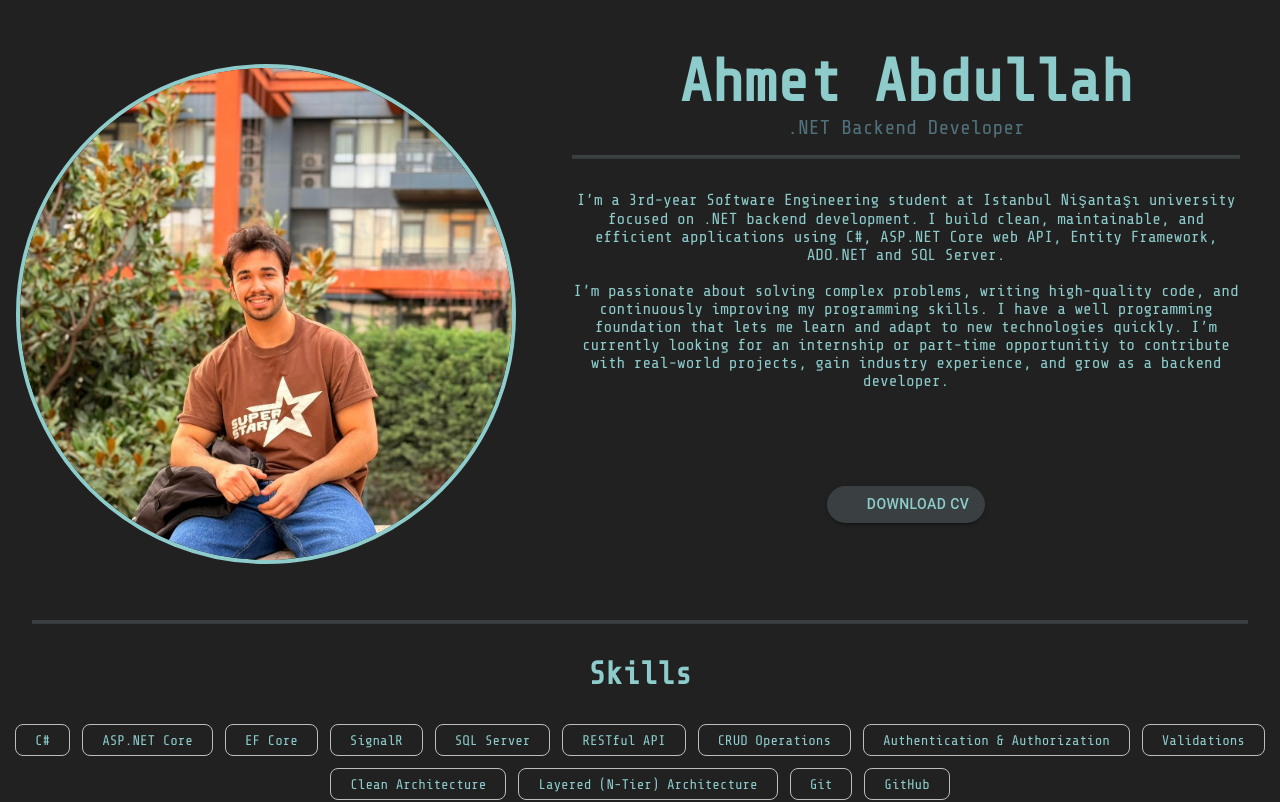
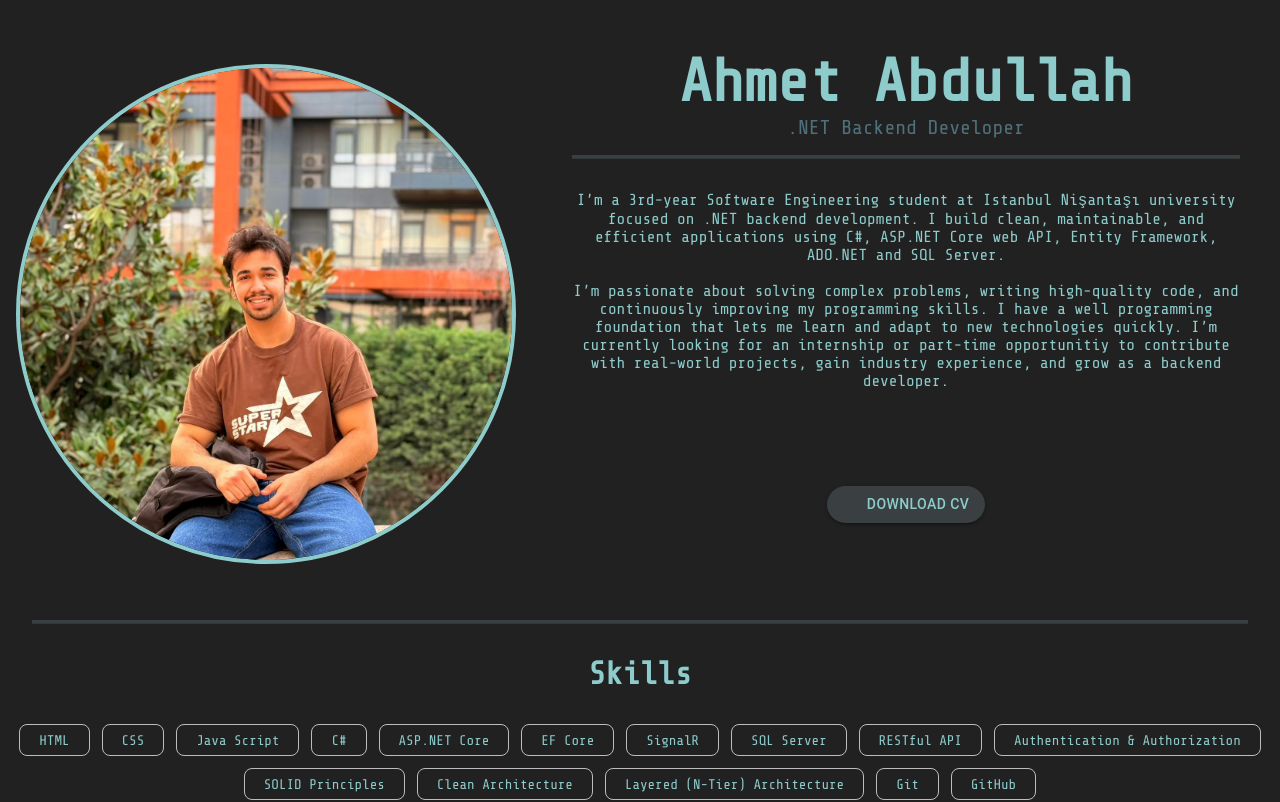
Before and after one commit to devs-of-abdullah/ahmetabdullah.dev, a React (Vite) app: page / in a window 1280 px wide. Shown: the top 802 px of the page. Built offline with nearby package versions, Linux system fonts and the light colour scheme; some icons are missing.

Commit message:
Fix On Skills

```diff
--- a/src/Skills/SkillsPage.jsx
+++ b/src/Skills/SkillsPage.jsx
@@ -22,9 +22,9 @@ export default function SkillsPage() {
 
 
 const allSkills = [
-  "C#","ASP.NET Core","EF Core","SignalR","SQL Server",
-  "RESTful API","CRUD Operations","Authentication & Authorization",
-  "Validations","Clean Architecture", "Layered (N-Tier) Architecture"
+  "HTML","CSS","Java Script","C#","ASP.NET Core","EF Core","SignalR","SQL Server",
+  "RESTful API","Authentication & Authorization",
+  "SOLID Principles","Clean Architecture", "Layered (N-Tier) Architecture"
   ,"Git","GitHub"
 
 ];
```
